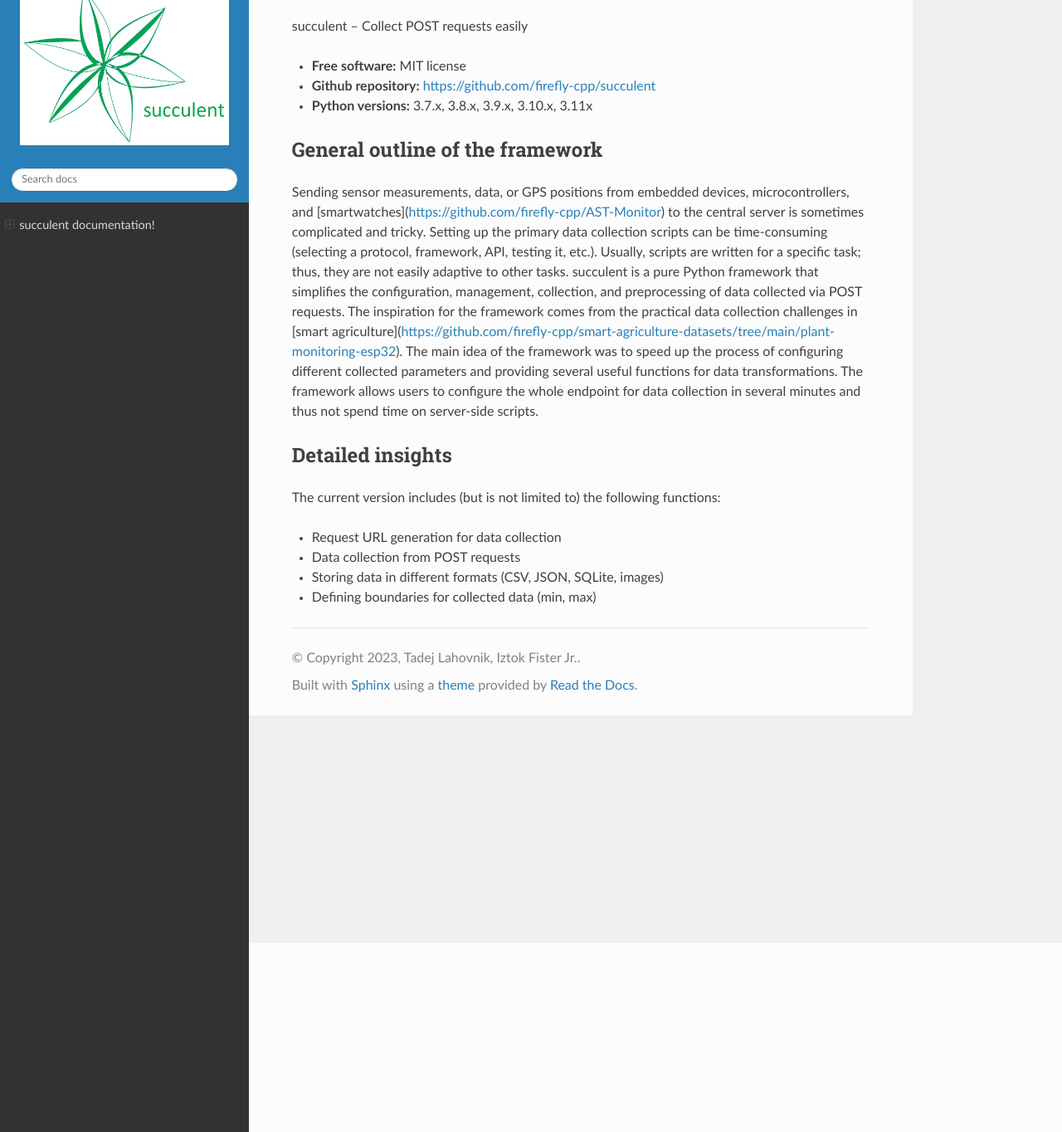
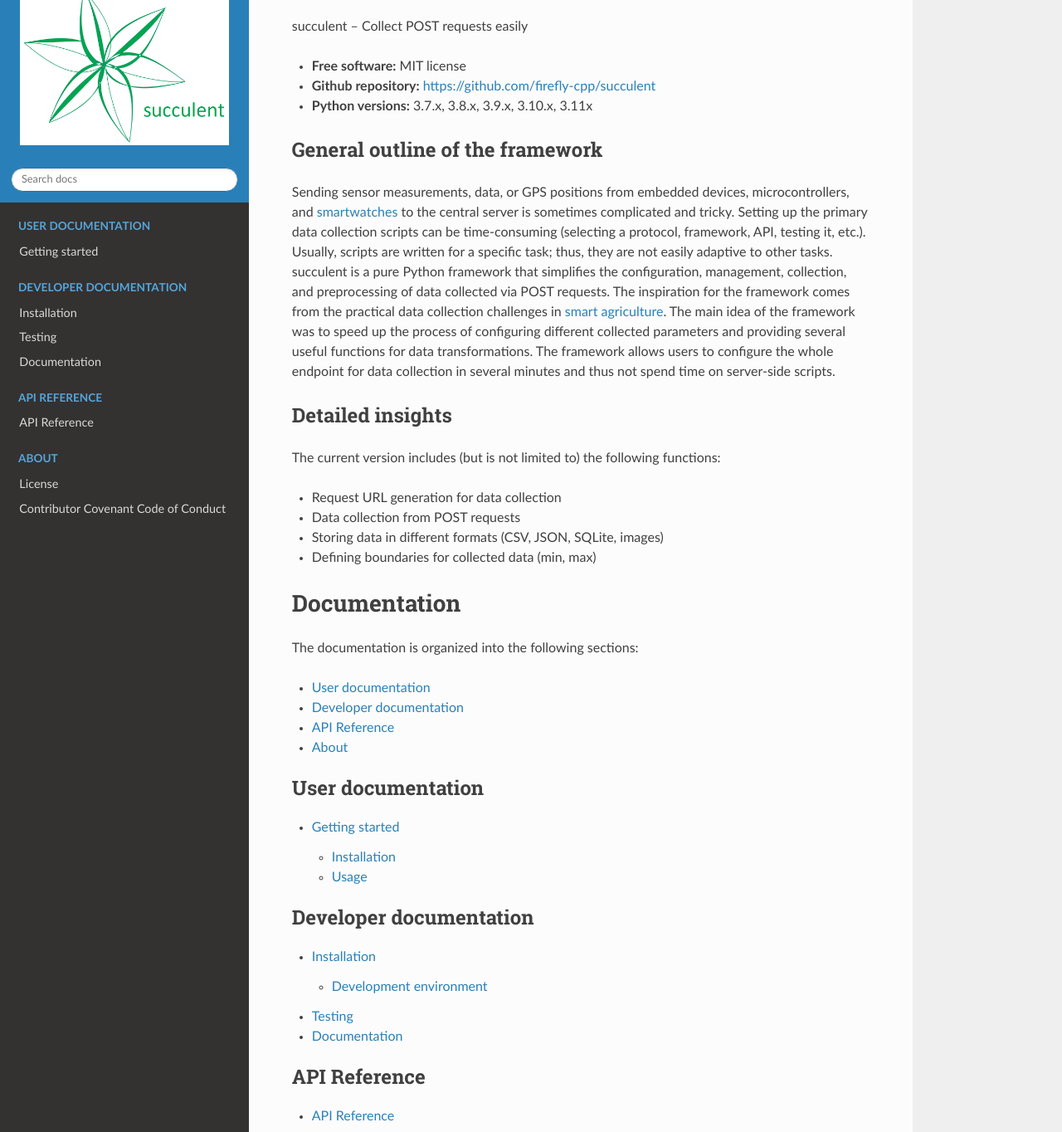
Before and after one commit to firefly-cpp/succulent, a Sphinx documentation site: the page built from docs/index.rst, in a window 1280 px wide and 1400 px high, scrolled down 228 px, cut to the strip 36-1400 px from the top of the window. Shown: the whole strip at 83% size. Built offline with Sphinx 7.4.7 and the Read the Docs theme 2.0.0, drawn with Linux system fonts in a browser that asks for light colours; some of the changed text lies outside the part shown.

Commit message:
doc: API documentation

```diff
--- /dev/null
+++ b/docs/api/api.rst
@@ -0,0 +1,6 @@
+API
+===
+
+.. automodule:: succulent.api
+    :members:
+    :show-inheritance:
--- /dev/null
+++ b/docs/api/configuration.rst
@@ -0,0 +1,6 @@
+Configuration
+=============
+
+.. automodule:: succulent.configuration
+    :members:
+    :show-inheritance:
--- /dev/null
+++ b/docs/api/index.rst
@@ -0,0 +1,8 @@
+API Reference
+=============
+
+.. toctree::
+
+    api
+    configuration
+    processing
--- /dev/null
+++ b/docs/api/processing.rst
@@ -0,0 +1,6 @@
+Processing
+==========
+
+.. automodule:: succulent.processing
+    :members:
+    :show-inheritance:
--- a/docs/conf.py
+++ b/docs/conf.py
@@ -29,7 +29,8 @@ release = '0.2.4'
 # Add any Sphinx extension module names here, as strings. They can be
 # extensions coming with Sphinx (named 'sphinx.ext.*') or your custom
 # ones.
-extensions = ['sphinx.ext.autodoc', 'sphinx_rtd_theme', 'sphinxcontrib.bibtex']
+extensions = ['sphinx.ext.autodoc', 'sphinx_rtd_theme',
+              'sphinxcontrib.bibtex', 'sphinx.ext.napoleon']
 
 # Add any paths that contain templates here, relative to this directory.
 templates_path = ['_templates']
@@ -50,7 +51,7 @@ html_theme = 'sphinx_rtd_theme'
 # Add any paths that contain custom static files (such as style sheets) here,
 # relative to this directory. They are copied after the builtin static files,
 # so a file named "default.css" will overwrite the builtin "default.css".
-html_static_path = ['_static']
+# html_static_path = ['_static']
 
 # Bibtex
 bibtex_bibfiles = ['refs.bib']
--- a/docs/index.rst
+++ b/docs/index.rst
@@ -11,7 +11,7 @@ succulent -- Collect POST requests easily
 
 General outline of the framework
 ---------------------------------
-Sending sensor measurements, data, or GPS positions from embedded devices, microcontrollers, and [smartwatches](https://github.com/firefly-cpp/AST-Monitor) to the central server is sometimes complicated and tricky. Setting up the primary data collection scripts can be time-consuming (selecting a protocol, framework, API, testing it, etc.). Usually, scripts are written for a specific task; thus, they are not easily adaptive to other tasks. succulent is a pure Python framework that simplifies the configuration, management, collection, and preprocessing of data collected via POST requests. The inspiration for the framework comes from the practical data collection challenges in [smart agriculture](https://github.com/firefly-cpp/smart-agriculture-datasets/tree/main/plant-monitoring-esp32). The main idea of the framework was to speed up the process of configuring different collected parameters and providing several useful functions for data transformations. The framework allows users to configure the whole endpoint for data collection in several minutes and thus not spend time on server-side scripts.
+Sending sensor measurements, data, or GPS positions from embedded devices, microcontrollers, and `smartwatches <https://github.com/firefly-cpp/AST-Monitor>`_ to the central server is sometimes complicated and tricky. Setting up the primary data collection scripts can be time-consuming (selecting a protocol, framework, API, testing it, etc.). Usually, scripts are written for a specific task; thus, they are not easily adaptive to other tasks. succulent is a pure Python framework that simplifies the configuration, management, collection, and preprocessing of data collected via POST requests. The inspiration for the framework comes from the practical data collection challenges in `smart agriculture <https://github.com/firefly-cpp/smart-agriculture-datasets/tree/main/plant-monitoring-esp32>`_. The main idea of the framework was to speed up the process of configuring different collected parameters and providing several useful functions for data transformations. The framework allows users to configure the whole endpoint for data collection in several minutes and thus not spend time on server-side scripts.
 
 Detailed insights
 -----------------------
@@ -21,3 +21,48 @@ The current version includes (but is not limited to) the following functions:
 - Data collection from POST requests
 - Storing data in different formats (CSV, JSON, SQLite, images)
 - Defining boundaries for collected data (min, max)
+
+Documentation
+=============
+
+The documentation is organized into the following sections:
+
+* :ref:`user`
+* :ref:`dev`
+* :ref:`api`
+* :ref:`about`
+
+.. _user:
+
+.. toctree::
+   :maxdepth: 2
+   :caption: User documentation
+
+   getting_started
+
+.. _dev:
+
+.. toctree::
+   :maxdepth: 2
+   :caption: Developer documentation
+
+   installation
+   testing
+   documentation
+
+.. _api:
+
+.. toctree::
+   :maxdepth: 2
+   :caption: API Reference
+
+   api/index
+
+.. _about:
+
+.. toctree::
+   :maxdepth: 2
+   :caption: About
+
+   license
+   code_of_conduct
```
Also changed, not shown: other parts of docs/index.rst (+1 -1 lines), docs/code_of_conduct.rst (added, +53 -0 lines), docs/documentation.rst (added, +11 -0 lines), docs/getting_started.rst (added, +44 -0 lines), docs/installation.rst (+19 -15 lines), docs/license.rst (added, +7 -0 lines), docs/testing.rst (added, +12 -0 lines), pyproject.toml (+6 -1 lines), 3 other files.
